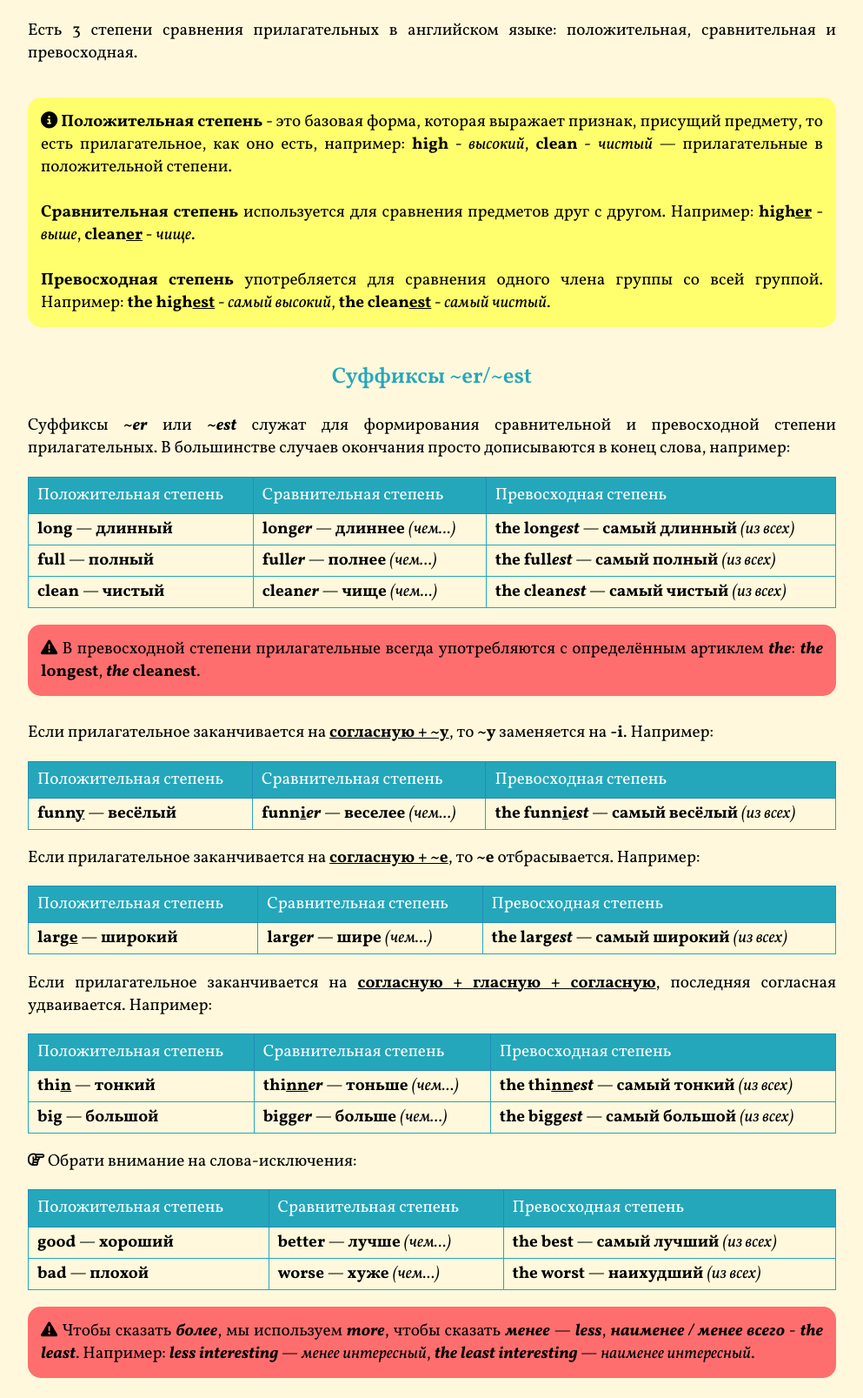
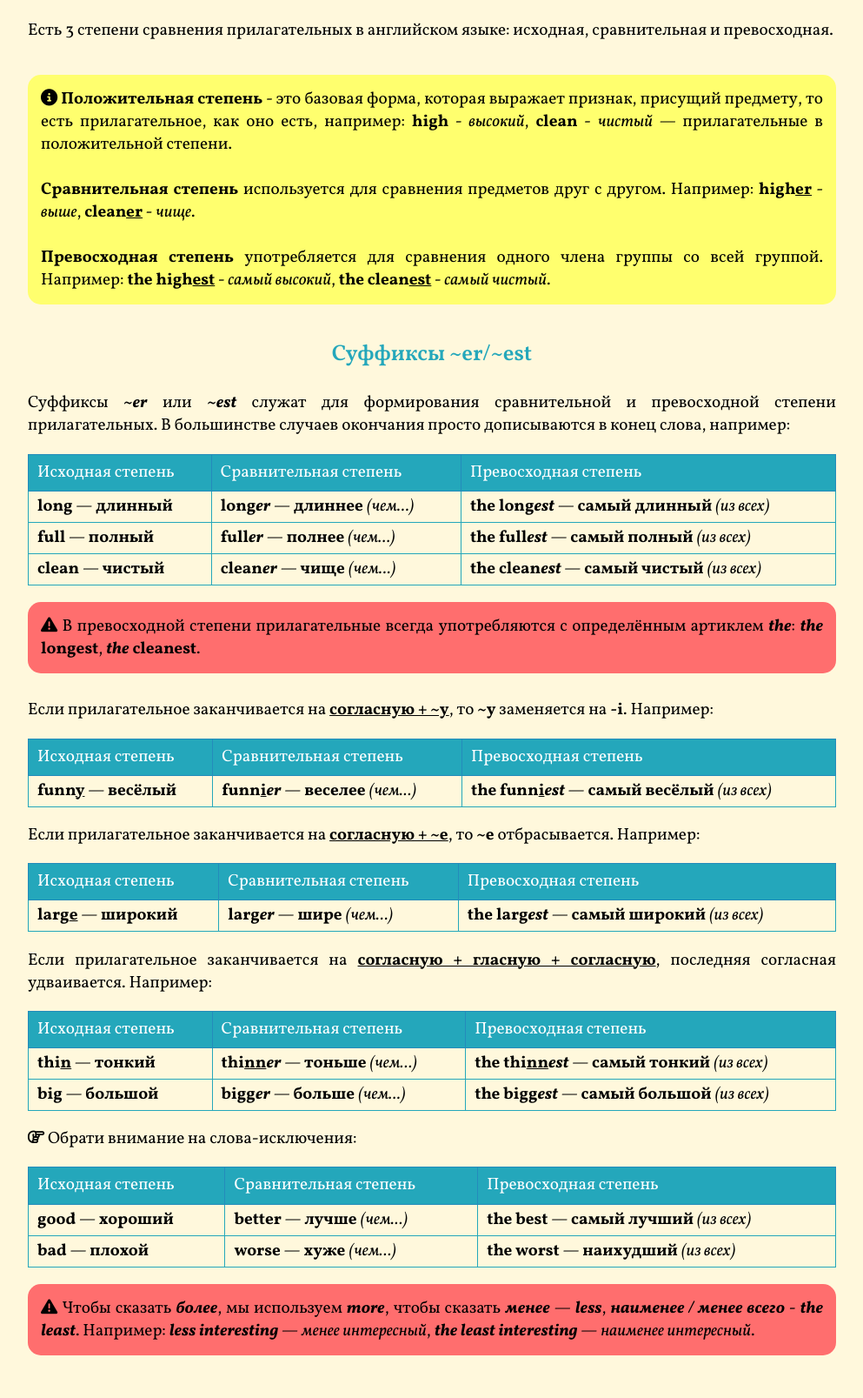
Before and after one commit to slavskiydenis/lika, a plain HTML site: page degrees.html in a window 1280 px wide. Shown: the part 361-1968 px from the top of the page at 87% size, without its empty margins (143-1136 px from the left). Drawn offline with Linux system fonts and the light colour scheme.

Commit message:
degrees upd

```diff
--- a/degrees.html
+++ b/degrees.html
@@ -20,7 +20,7 @@
         <div class="subtitle">Коротко и просто о самом важном!</div>
         <div class="lesson-title">Степени сравнения прилагательных</div>
         <div class="content exercise">
-            <p>Есть 3 степени сравнения прилагательных в английском языке: положительная, сравнительная и превосходная.</p>
+            <p>Есть 3 степени сравнения прилагательных в английском языке: исходная, сравнительная и превосходная.</p>
             <p class="rule"><i class="fa fa-info-circle" aria-hidden="true"></i>
                 <b>Положительная степень</b> - это базовая форма, которая выражает признак, присущий предмету, то есть прилагательное, как оно есть, например: <b>high</b> - <i>высокий</i>, <b>clean</b> - <i>чистый</i> — прилагательные в положительной степени.<br><br>
                 <b>Сравнительная степень</b> используется для сравнения предметов друг с другом. Например: <b>high<u>er</u></b> - <i>выше</i>, <b>clean<u>er</u></b> - <i>чище</i>.<br><br>
@@ -32,7 +32,7 @@
             <p>Суффиксы <b><i>~er</i></b> или <b><i>~est</i></b> служат для формирования сравнительной и превосходной степени прилагательных. В большинстве случаев окончания просто дописываются в конец слова, например:</p>
             <table>
                 <tr>
-                    <th>Положительная степень</th><th>Сравнительная степень</th><th>Превосходная степень</th>
+                    <th>Исходная степень</th><th>Сравнительная степень</th><th>Превосходная степень</th>
                 </tr>
                 <tr>
                     <td><b>long</b> — <b>длинный</b></td><td><b>long<i>er</i></b> — <b>длиннее</b> <i>(чем...)</i></td><td><b>the long<i>est</i></b> — <b>самый длинный</b> <i>(из всех)</i></td>
@@ -50,7 +50,7 @@
             <p>Если прилагательное заканчивается на <b><u>согласную + ~y</u></b>, то <b>~y</b> заменяется на <b>-i</b>. Например:</p>
             <table>
                 <tr>
-                    <th>Положительная степень</th><th>Сравнительная степень</th><th>Превосходная степень</th>
+                    <th>Исходная степень</th><th>Сравнительная степень</th><th>Превосходная степень</th>
                 </tr>
                 <tr>
                     <td><b>funn<u>y</u></b> — <b>весёлый</b></td><td><b>funn<u>i</u><i>er</i></b> — <b>веселее</b> <i>(чем...)</i></td><td><b>the funn<u>i</u><i>est</i></b> — <b>самый весёлый</b> <i>(из всех)</i></td>
@@ -59,7 +59,7 @@
             <p>Если прилагательное заканчивается на <b><u>согласную + ~e</u></b>, то <b>~e</b> отбрасывается. Например:</p>
             <table>
                 <tr>
-                    <th>Положительная степень</th><th>Сравнительная степень</th><th>Превосходная степень</th>
+                    <th>Исходная степень</th><th>Сравнительная степень</th><th>Превосходная степень</th>
                 </tr>
                 <tr>
                     <td><b>larg<u>e</u></b> — <b>широкий</b></td><td><b>larg<i>er</i></b> — <b>шире</b> <i>(чем...)</i></td><td><b>the larg<i>est</i></b> — <b>самый широкий</b> <i>(из всех)</i></td>
@@ -68,7 +68,7 @@
             <p>Если прилагательное заканчивается на <b><u>согласную + гласную + согласную</u></b>, последняя согласная удваивается. Например:</p>
             <table>
                 <tr>
-                    <th>Положительная степень</th><th>Сравнительная степень</th><th>Превосходная степень</th>
+                    <th>Исходная степень</th><th>Сравнительная степень</th><th>Превосходная степень</th>
                 </tr>
                 <tr>
                     <td><b>thi<u>n</u></b> — <b>тонкий</b></td><td><b>thi<u>nn</u><i>er</i></b> — <b>тоньше</b> <i>(чем...)</i></td><td><b>the thi<u>nn</u><i>est</i></b> — <b>самый тонкий</b> <i>(из всех)</i></td>
@@ -81,7 +81,7 @@
                 Обрати внимание на слова-исключения:</p>
             <table>
                 <tr>
-                    <th>Положительная степень</th><th>Сравнительная степень</th><th>Превосходная степень</th>
+                    <th>Исходная степень</th><th>Сравнительная степень</th><th>Превосходная степень</th>
                 </tr>
                 <tr>
                     <td><b>good</b> — <b>хороший</b></td><td><b>better</b> — <b>лучше</b> <i>(чем...)</i></td><td><b>the best</b> — <b>самый лучший</b> <i>(из всех)</i></td>
```
Also changed, not shown: 4B.html (added, +26 -0 lines).
